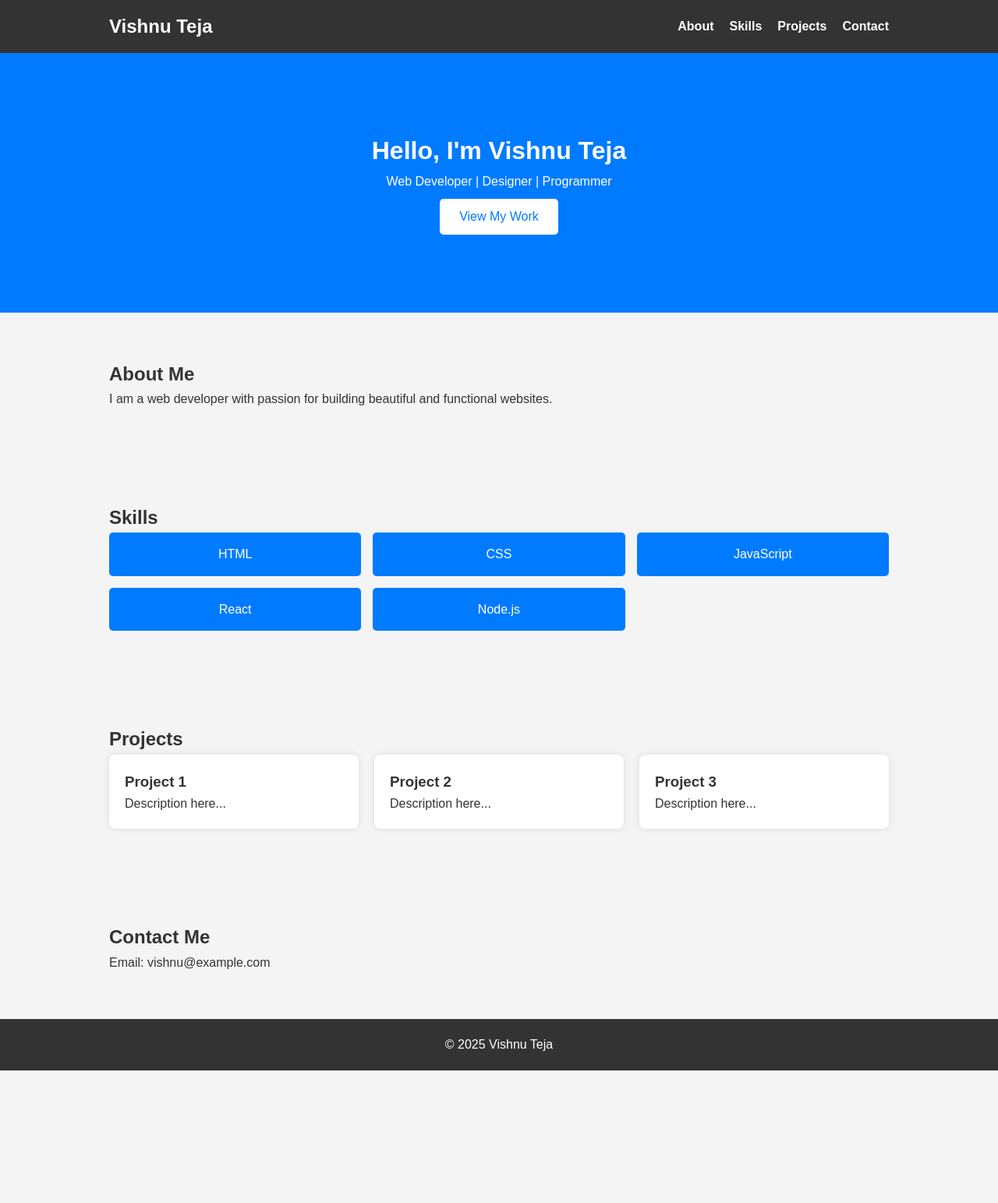
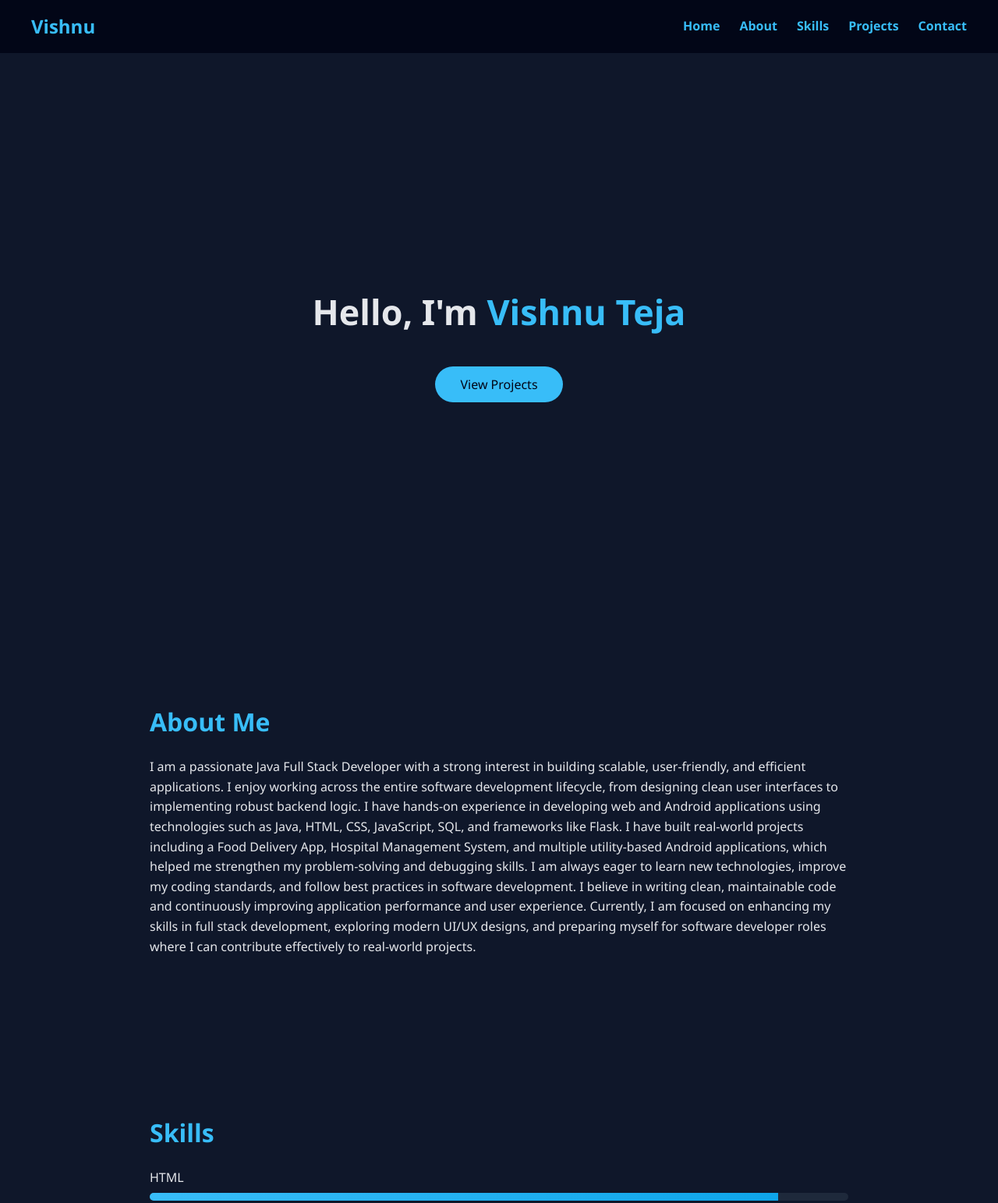
Before and after one commit to VishnuTeja-05/Training-day1, a plain HTML site: page index.html in a window 1280 px wide. Shown: the top 1543 px of the page at 78% size. Before the commit the page ends 1373 px from the top, so only its background shows below. Drawn offline with Linux system fonts and the light colour scheme.

Commit message:
Total files

```diff
--- a/index.html
+++ b/index.html
@@ -3,88 +3,127 @@
 <head>
     <meta charset="UTF-8">
     <meta name="viewport" content="width=device-width, initial-scale=1.0">
-    <title>My Portfolio</title>
+
+    <title>Vishnu Teja | Java Full Stack Developer Portfolio</title>
+
+    <!-- SEO Meta Tags -->
+    <meta name="description" content="Vishnu Teja is a Java Full Stack Developer skilled in HTML, CSS, JavaScript, Java, SQL, Android development, and web applications. Explore projects, skills, and portfolio.">
+
+    <meta name="keywords" content="
+        Vishnu Teja portfolio,
+        Vishnu Teja Gade,
+        Java Full Stack Developer,
+        Java Developer Portfolio,
+        Web Developer Portfolio,
+        HTML CSS JavaScript Portfolio,
+        Android Developer Java,
+        Software Developer India,
+        Fresher Java Developer,
+        Full Stack Developer Portfolio
+    ">
+
+    <meta name="author" content="Vishnu Teja">
+
+    <!-- Open Graph (LinkedIn / Social Sharing) -->
+    <meta property="og:title" content="Vishnu Teja | Java Full Stack Developer Portfolio">
+    <meta property="og:description" content="Java Full Stack Developer portfolio showcasing web and Android projects, skills, and experience.">
+    <meta property="og:type" content="website">
+
+    <!-- Styles -->
     <link rel="stylesheet" href="styles.css">
 </head>
 <body>
 
 <!-- Navbar -->
 <nav>
-        <div class="container">
-            <h2 class="logo">Vishnu Teja</h2>
+    <h2 class="logo">Vishnu</h2>
     <ul>
+        <li><a href="#home">Home</a></li>
         <li><a href="#about">About</a></li>
         <li><a href="#skills">Skills</a></li>
         <li><a href="#projects">Projects</a></li>
         <li><a href="#contact">Contact</a></li>
     </ul>
-        </div>
 </nav>
 
 <!-- Hero Section -->
-    <header id="home">
-        <div class="hero-content">
-            <h1>Hello, I'm Vishnu Teja</h1>
-            <p>Web Developer | Designer | Programmer</p>
-            <a href="#projects" class="btn">View My Work</a>
+<section id="home" class="hero">
+    <h1>Hello, I'm <span>Vishnu Teja</span></h1>
+    <h2 class="typing"></h2>
+    <button onclick="scrollToSection('projects')">View Projects</button>
+</section>
+
+<!-- About -->
+<section id="about" class="section">
+    <h2>About Me</h2>
+    <p>
+        I am a passionate Java Full Stack Developer with a strong interest in building scalable, user-friendly, and efficient applications. I enjoy working across the entire software development lifecycle, from designing clean user interfaces to implementing robust backend logic.
+
+I have hands-on experience in developing web and Android applications using technologies such as Java, HTML, CSS, JavaScript, SQL, and frameworks like Flask. I have built real-world projects including a Food Delivery App, Hospital Management System, and multiple utility-based Android applications, which helped me strengthen my problem-solving and debugging skills.
+
+I am always eager to learn new technologies, improve my coding standards, and follow best practices in software development. I believe in writing clean, maintainable code and continuously improving application performance and user experience.
+
+Currently, I am focused on enhancing my skills in full stack development, exploring modern UI/UX designs, and preparing myself for software developer roles where I can contribute effectively to real-world projects.
+    </p>
+</section>
+
+<!-- Skills -->
+<section id="skills" class="section">
+    <h2>Skills</h2>
+
+    <div class="skill">
+        <span>HTML</span>
+        <div class="progress"><div data-width="90%"></div></div>
     </div>
-    </header>
 
-    <!-- About Section -->
-    <section id="about" class="section">
-        <div class="container">
-            <h2>About Me</h2>
-            <p>I am a web developer with passion for building beautiful and functional websites.</p>
+    <div class="skill">
+        <span>CSS</span>
+        <div class="progress"><div data-width="85%"></div></div>
+    </div>
+
+    <div class="skill">
+        <span>JavaScript</span>
+        <div class="progress"><div data-width="80%"></div></div>
+    </div>
+
+    <div class="skill">
+        <span>Java</span>
+        <div class="progress"><div data-width="75%"></div></div>
     </div>
 </section>
 
-    <!-- Skills Section -->
-    <section id="skills" class="section">
-        <div class="container">
-            <h2>Skills</h2>
-            <div class="skills-grid">
-                <div class="skill">HTML</div>
-                <div class="skill">CSS</div>
-                <div class="skill">JavaScript</div>
-                <div class="skill">React</div>
-                <div class="skill">Node.js</div>
+<!-- Projects -->
+<section id="projects" class="section">
+    <h2>Projects</h2>
+
+    <div class="project-container">
+        <div class="project-card">
+            <h3>Food Delivery App</h3>
+            <p>Android app using Java & SQLite.</p>
+        </div>
+
+        <div class="project-card">
+            <h3>Hospital Management System</h3>
+            <p>Flask + MySQL based system.</p>
+        </div>
+
+        <div class="project-card">
+            <h3>Portfolio Website</h3>
+            <p>Interactive portfolio using HTML, CSS, JS.</p>
         </div>
     </div>
 </section>
 
-    <!-- Projects Section -->
-    <section id="projects" class="section">
-        <div class="container">
-            <h2>Projects</h2>
-            <div class="projects-grid">
-                <div class="project-card">
-                    <h3>Project 1</h3>
-                    <p>Description here...</p>
-                </div>
-                <div class="project-card">
-                    <h3>Project 2</h3>
-                    <p>Description here...</p>
-                </div>
-                <div class="project-card">
-                    <h3>Project 3</h3>
-                    <p>Description here...</p>
-                </div>
-            </div>
-        </div>
+<!-- Contact -->
+<section id="contact" class="section">
+    <h2>Contact Me</h2>
+    <p>Email: vishnuteja@gmail.com</p>
 </section>
 
-    <!-- Contact Section -->
-    <section id="contact" class="section">
-        <div class="container">
-            <h2>Contact Me</h2>
-            <p>Email: vishnu@example.com</p>
-        </div>
-    </section>
-
-    <!-- Footer -->
 <footer>
     <p>© 2025 Vishnu Teja</p>
 </footer>
 
+<script src="script.js"></script>
 </body>
 </html>
--- a/styles.css
+++ b/styles.css
@@ -1,107 +1,235 @@
-/* Global Styles */
+/* =========================
+   Global Reset & Base Styles
+   ========================= */
 * {
     margin: 0;
     padding: 0;
     box-sizing: border-box;
-    font-family: 'Arial', sans-serif;
+    font-family: 'Segoe UI', system-ui, sans-serif;
+}
+
+html {
+    scroll-behavior: smooth;
 }
 
 body {
+    background: #0f172a;
+    color: #e5e7eb;
     line-height: 1.6;
-    background: #f4f4f4;
-    color: #333;
 }
 
-/* Navbar */
-nav {
-    background: #333;
-    color: #fff;
-    padding: 15px 0;
+/* Improve accessibility */
+a:focus,
+button:focus {
+    outline: 2px solid #38bdf8;
+    outline-offset: 4px;
 }
 
-nav .container {
+/* =========================
+   Navbar
+   ========================= */
+nav {
+    position: fixed;
+    top: 0;
+    width: 100%;
+    background: #020617;
+    padding: 15px 40px;
     display: flex;
     justify-content: space-between;
     align-items: center;
+    z-index: 1000;
+}
+
+.logo {
+    color: #38bdf8;
 }
 
 nav ul {
     list-style: none;
     display: flex;
+    gap: 25px;
 }
 
-nav ul li {
-    margin-left: 20px;
+nav a {
+    text-decoration: none;
+    color: #38bdf8;
+    font-weight: 600;
+    transition: color 0.3s;
 }
 
-nav ul li a {
-    color: #fff;
-    text-decoration: none;
-    font-weight: bold;
+nav a:hover {
+    color: #e5e7eb;
 }
 
-/* Hero */
-header {
-    background: #007bff;
-    color: #fff;
+/* =========================
+   Hero Section
+   ========================= */
+.hero {
+    height: 100vh;
+    padding-top: 80px; /* navbar offset */
+    display: flex;
+    flex-direction: column;
+    justify-content: center;
+    align-items: center;
     text-align: center;
-    padding: 100px 0;
+    animation: fadeIn 1.2s ease-in;
 }
 
-header .btn {
-    display: inline-block;
-    padding: 10px 25px;
-    background: #fff;
-    color: #007bff;
-    text-decoration: none;
-    border-radius: 5px;
-    margin-top: 10px;
+.hero span {
+    color: #38bdf8;
 }
 
-/* Sections */
-.section {
-    padding: 60px 0;
+.hero h1 {
+    font-size: 2.8rem;
 }
 
-.container {
-    width: 90%;
-    max-width: 1000px;
-    margin: auto;
+.hero h2 {
+    margin-top: 10px;
+    font-weight: 400;
 }
 
-/* Skills */
-.skills-grid {
-    display: grid;
-    grid-template-columns: repeat(3, 1fr);
-    gap: 15px;
+.hero button {
+    margin-top: 25px;
+    padding: 12px 32px;
+    border: none;
+    background: #38bdf8;
+    color: #020617;
+    font-size: 16px;
+    border-radius: 30px;
+    cursor: pointer;
+    transition: transform 0.3s, box-shadow 0.3s;
 }
 
-.skill {
-    background: #007bff;
-    color: #fff;
-    padding: 15px;
-    text-align: center;
-    border-radius: 5px;
+.hero button:hover {
+    transform: scale(1.08);
+    box-shadow: 0 8px 25px rgba(56, 189, 248, 0.4);
 }
 
-/* Projects */
-.projects-grid {
+/* =========================
+   Sections
+   ========================= */
+.section {
+    padding: 100px 15%;
+}
+
+.section h2 {
+    margin-bottom: 20px;
+    color: #38bdf8;
+    font-size: 2rem;
+}
+
+.section p {
+    max-width: 900px;
+}
+
+/* =========================
+   Skills
+   ========================= */
+.skill {
+    margin-bottom: 25px;
+}
+
+.skill span {
+    display: block;
+    margin-bottom: 6px;
+}
+
+.progress {
+    background: #1e293b;
+    border-radius: 20px;
+    overflow: hidden;
+}
+
+.progress div {
+    height: 10px;
+    width: 0;
+    background: linear-gradient(90deg, #38bdf8, #0ea5e9);
+    transition: width 1.5s ease-in-out;
+}
+
+/* =========================
+   Projects
+   ========================= */
+.project-container {
     display: grid;
-    grid-template-columns: repeat(auto-fit, minmax(250px, 1fr));
-    gap: 20px;
+    grid-template-columns: repeat(auto-fit, minmax(260px, 1fr));
+    gap: 25px;
 }
 
 .project-card {
-    background: #fff;
-    padding: 20px;
-    border-radius: 8px;
-    box-shadow: 0 0 10px rgba(0,0,0,0.1);
+    background: #020617;
+    padding: 25px;
+    border-radius: 15px;
+    transition: transform 0.4s ease, box-shadow 0.4s ease;
 }
 
-/* Footer */
+.project-card h3 {
+    margin-bottom: 10px;
+    color: #38bdf8;
+}
+
+.project-card:hover {
+    transform: translateY(-12px);
+    box-shadow: 0 12px 35px rgba(56, 189, 248, 0.45);
+}
+
+/* =========================
+   Footer
+   ========================= */
 footer {
     text-align: center;
-    padding: 20px;
-    background: #333;
-    color: #fff;
+    padding: 25px;
+    background: #020617;
+    font-size: 14px;
 }
+
+/* =========================
+   Animations
+   ========================= */
+@keyframes fadeIn {
+    from {
+        opacity: 0;
+        transform: translateY(20px);
+    }
+    to {
+        opacity: 1;
+        transform: translateY(0);
+    }
+}
+
+/* =========================
+   Responsive Design (SEO boost)
+   ========================= */
+@media (max-width: 900px) {
+    .section {
+        padding: 80px 8%;
+    }
+
+    .hero h1 {
+        font-size: 2.2rem;
+    }
+}
+
+@media (max-width: 600px) {
+    nav {
+        padding: 15px 20px;
+    }
+
+    nav ul {
+        gap: 15px;
+    }
+
+    .hero h1 {
+        font-size: 1.9rem;
+    }
+}
+
+/* =========================
+   Reduced Motion (Accessibility)
+   ========================= */
+@media (prefers-reduced-motion: reduce) {
+    * {
+        animation: none !important;
+        transition: none !important;
+    }
+}
```
Also changed, not shown: 1 other file. Lines whose indentation alone changed are shown as unchanged.
